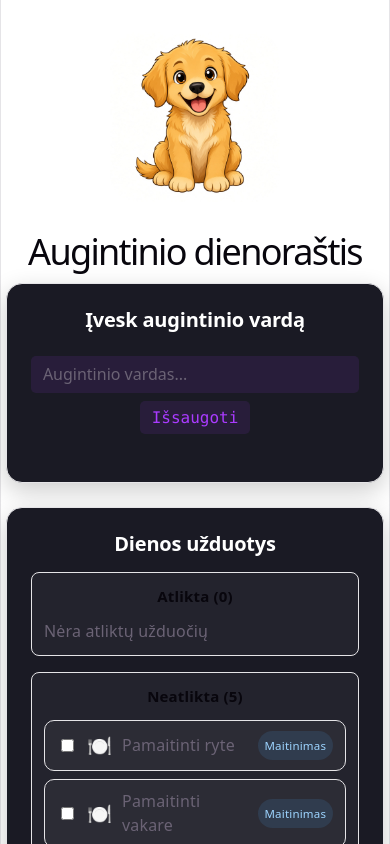
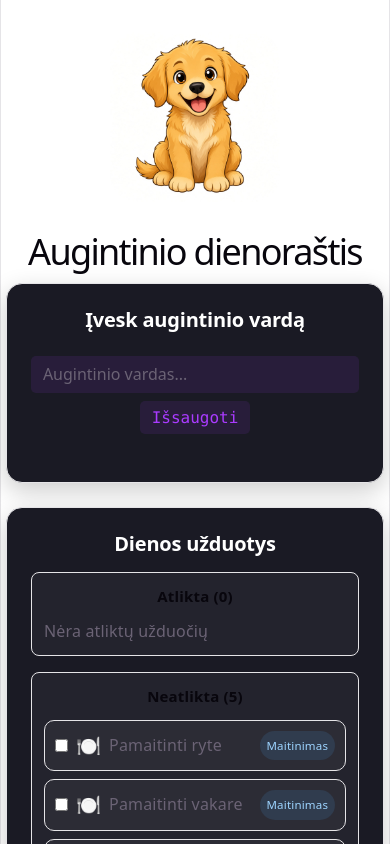
Before and after one commit to evelinapal/projektas, a React (Vite) app: page / in a window 390 px wide. Shown: the top 844 px of the page. Built offline with nearby package versions, Linux system fonts and the light colour scheme.

Commit message:
Užduočių eilutės išdėstymas

```diff
--- a/src/App.css
+++ b/src/App.css
@@ -281,9 +281,15 @@
 
 .task-item label {
   display: flex;
+  min-width: 0;
   align-items: center;
   gap: 10px;
   cursor: pointer;
+}
+
+.task-item input[type='checkbox'] {
+  flex: 0 0 auto;
+  margin: 0;
 }
 
 .task-icon {
@@ -296,12 +302,28 @@
 .task-title-text {
   flex: 1;
   min-width: 0;
-  overflow-wrap: anywhere;
+  text-align: left;
+  overflow-wrap: break-word;
+  line-height: 1.35;
 }
 
 .task-item.completed .task-title-text {
   color: rgba(255, 255, 255, 0.58);
   text-decoration: line-through;
+}
+
+@media (max-width: 480px) {
+  .task-item {
+    padding: 10px;
+  }
+
+  .task-item label {
+    gap: 8px;
+  }
+
+  .task-icon {
+    flex-basis: 22px;
+  }
 }
 .pet-card {
   margin-bottom: 24px;
```
Also changed, not shown: 1 other file (tests, documents, lock files or other folders).
